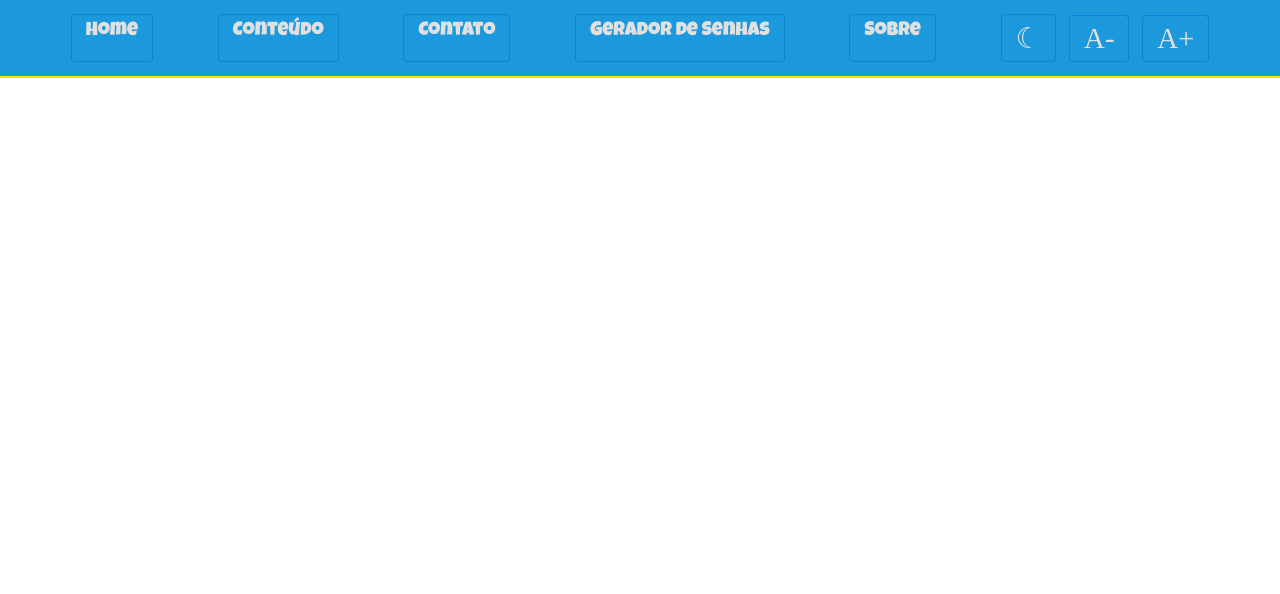
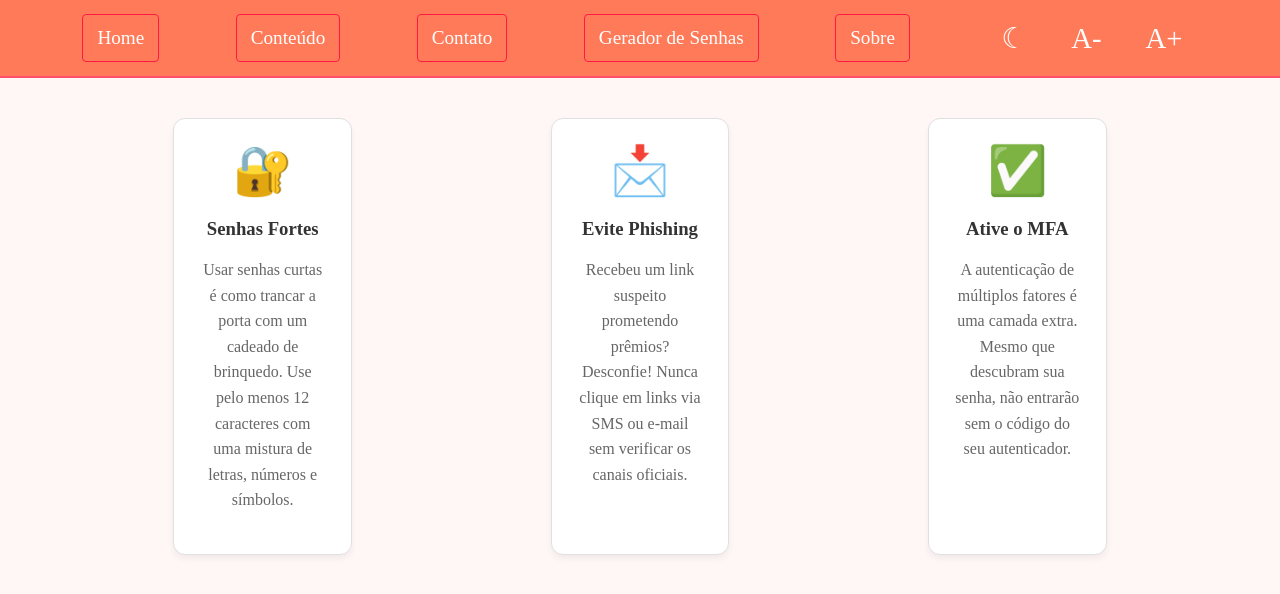
Before and after one commit to Ttew4/CyberCartilha, a plain HTML site: page content.html in a window 1280 px wide. Drawn offline with Linux system fonts and the light colour scheme; a web font is replaced by a local one.

Commit message:
Add files via upload

```diff
--- a/content.html
+++ b/content.html
@@ -1,8 +1,8 @@
-<!DOCTYPE html>
-<html lang="en">
+<!doctype html>
+<html lang="pt">
   <head>
-    <meta charset="UTF-8">
-    <meta name="viewport" content="width=device-width, initial-scale=1.0">
+    <meta charset="UTF-8" />
+    <meta name="viewport" content="width=device-width, initial-scale=1.0" />
     <link rel="stylesheet" href="css/style.css" />
     <title>Cartilha</title>
   </head>
@@ -21,7 +21,37 @@
         </div>
       </nav>
     </header>
+    <main>
+      <div class="cards-container">
+        <article class="card">
+          <div class="card-icon">🔐</div>
+          <h3>Senhas Fortes</h3>
+          <p>
+            Usar senhas curtas é como trancar a porta com um cadeado de
+            brinquedo. Use pelo menos 12 caracteres com uma mistura de letras,
+            números e símbolos.
+          </p>
+        </article>
 
+        <article class="card">
+          <div class="card-icon">📩</div>
+          <h3>Evite Phishing</h3>
+          <p>
+            Recebeu um link suspeito prometendo prêmios? Desconfie! Nunca clique
+            em links via SMS ou e-mail sem verificar os canais oficiais.
+          </p>
+        </article>
+
+        <article class="card">
+          <div class="card-icon">✅</div>
+          <h3>Ative o MFA</h3>
+          <p>
+            A autenticação de múltiplos fatores é uma camada extra. Mesmo que
+            descubram sua senha, não entrarão sem o código do seu autenticador.
+          </p>
+        </article>
+      </div>
+    </main>
 
     <script src="js/script.js"></script>
   </body>
--- a/css/style.css
+++ b/css/style.css
@@ -1,56 +1,57 @@
-@import url('https://fonts.googleapis.com/css2?family=Luckiest+Guy&display=swap');
+@import url("https://fonts.googleapis.com/css2?family=Iosevka+Charon:ital,wght@0,300;0,400;0,500;0,700;1,300;1,400;1,500;1,700&display=swap");
 
-@import url('https://fonts.googleapis.com/css2?family=Nunito:ital,wght@0,200..1000;1,200..1000&display=swap');
+@import url("https://fonts.googleapis.com/css2?family=Nunito:ital,wght@0,200..1000;1,200..1000&display=swap");
 
-.nunito{
+.nunito {
   font-family: "Nunito", sans-serif;
   font-optical-sizing: auto;
   font-weight: 300;
   font-style: normal;
 }
 
-.luckiest-guy-regular {
-  font-family: "Luckiest Guy", cursive;
-  font-weight: 400;
+.iosevka-charon-regular {
+  font-family: "Iosevka Charon", monospace;
+  font-weight: 700;
   font-style: normal;
 }
 
-
 :root {
-  --cor-fundo:           #ffffff;
-  --cor-texto:           rgb(54, 54, 54);
-  --cor-menu:            rgb(28, 152, 220);
-  --cor-texto-menu:      rgb(224, 224, 224);
-  --cor-destaque-tema:   rgb(255, 221, 0);
-  --cor-destaque:        #0071cd;
-  --cor-destaque-sombra: rgba(4, 84, 204, 0.377);
+  --cor-fundo: #fff6f6;
+  --cor-texto: #4a3431;
+  --cor-menu: #ff7a59;
+  --cor-texto-menu: #ffffff;
+  --cor-destaque-tema: #ff4d6d;
+  --cor-destaque: #ff1a43;
+  --cor-destaque-sombra: rgba(255, 122, 89, 0.25);
 }
 
 :root.dark-mode {
-  --cor-fundo:           rgb(54, 54, 54);
-  --cor-texto:           #d3d3d3;
-  --cor-menu:            rgb(18, 85, 121);
-  --cor-texto-menu:      rgb(18, 120, 221);
-  --cor-destaque-tema:   rgb(148, 128, 2);
-  --cor-destaque:        #040f84;
-  --cor-destaque-sombra: rgba(9, 1, 103, 0.377);
+  --cor-fundo: #060c18;
+  --cor-texto: #e2e8f0;
+  --cor-menu: #0a192f;
+  --cor-texto-menu: #39ff14;
+  --cor-destaque-tema: #00b4d8;
+  --cor-destaque: #00ff87;
+  --cor-destaque-sombra: rgba(0, 255, 135, 0.2);
 }
 
 header {
-    font: 1em 'Luckiest Guy';
+  font: 1em "Luckiest Guy";
   background-color: var(--cor-menu);
   border-bottom: 2px solid var(--cor-destaque-tema);
   padding: 10px;
+  margin-bottom: 1rem;
 }
-header nav{
+header nav {
   color: var(--cor-texto-menu);
-    display:flex;
+  display: flex;
   justify-content: space-evenly;
   flex-direction: row;
 }
-header nav a{
-    display: inline-block;
-    border: 1px solid var(--cor-destaque-sombra);
+header nav a {
+  display: inline-flex;
+  justify-content: center;
+  border: 1px solid var(--cor-destaque);
   text-decoration: none;
   color: inherit;
   font-size: 1.2rem;
@@ -59,16 +60,19 @@ header nav a{
   border-radius: 4px;
   align-items: center;
 }
-header nav a:hover{
+header nav a:hover {
   color: var(--cor-destaque);
 }
 
-button:hover{
-    color: rgb(1,1,1);
+button:hover {
+  color: rgb(1, 1, 1);
 }
 
 button {
-  font: 1.2em 'Black Ops One';
+  display: inline-flex;
+  justify-content: center;
+  align-items: center;
+  font: 1.2em "Black Ops One";
   padding: 6px 14px;
   margin: 4px;
   cursor: pointer;
@@ -80,22 +84,22 @@ button {
 }
 
 body {
-    font: 1.5em 'Nunito';
+  font: 1.5em "Nunito";
   background-color: var(--cor-fundo);
   color: var(--cor-texto);
   display: flex;
   flex-direction: column;
   min-height: 100vh;
-    margin:0;
+  margin: 0;
 }
 
-body main{
-    flex:1;
+body main {
+  flex: 1;
   padding: 0 5% 0 5%;
 }
 
-body article{
-    font: 1rem 'PT Serif';
+body article {
+  font: 1rem "PT Serif";
   align-items: center;
   padding: 6px 14px;
   margin: 4px 25% 0;
@@ -103,26 +107,26 @@ body article{
   border-radius: 5px;
 }
 
-body article ul{
-    color:var(--cor-destaque-tema);
+body article ul {
+  color: var(--cor-destaque-tema);
   font-size: 1.2rem;
 }
 
-body article ul a{
+body article ul a {
   font-size: large;
   text-decoration: none;
-    font:900;
+  font: 900;
 }
 
-body article img{
+body article img {
   width: 25%;
   height: 25%;
   display: flex;
   justify-content: center;
-
 }
 
-body article h2,p{
+body article h2,
+p {
   padding: 1%;
 }
 
@@ -150,7 +154,7 @@ body article h2,p{
   border-radius: 5px;
   background-color: var(--cor-fundo);
   color: var(--cor-texto);
-    font-family: 'PT Serif', serif;
+  font-family: "PT Serif", serif;
   font-size: 1rem;
 }
 
@@ -169,3 +173,42 @@ body article h2,p{
   align-self: flex-start;
   padding: 10px 20px;
 }
+
+.cards-container {
+  display: grid;
+  grid-template-columns: repeat(auto-fit, minmax(280px, 1fr));
+  gap: 20px;
+  padding: 20px;
+}
+
+.card {
+  background: #ffffff;
+  border: 1px solid #e0e0e0;
+  border-radius: 12px;
+  padding: 24px;
+  text-align: center;
+  transition:
+    transform 0.3s ease,
+    box-shadow 0.3s ease;
+  box-shadow: 0 4px 6px rgba(0, 0, 0, 0.05);
+}
+
+.card:hover {
+  transform: translateY(-10px);
+  box-shadow: 0 10px 20px rgba(0, 0, 0, 0.1);
+}
+
+.card-icon {
+  font-size: 3rem;
+  margin-bottom: 15px;
+}
+
+.card h3 {
+  color: #333;
+  margin-bottom: 10px;
+}
+
+.card p {
+  color: #666;
+  line-height: 1.6;
+}
```
Also changed, not shown: contact.html (+1 -1 lines), index.html (+32 -12 lines), sobre.html (+3 -3 lines), sucesso.html (+1 -1 lines), assets/WhatsApp Image 2026-06-17 at 01.28.01.jpeg (added). Lines whose indentation alone changed are shown as unchanged.
